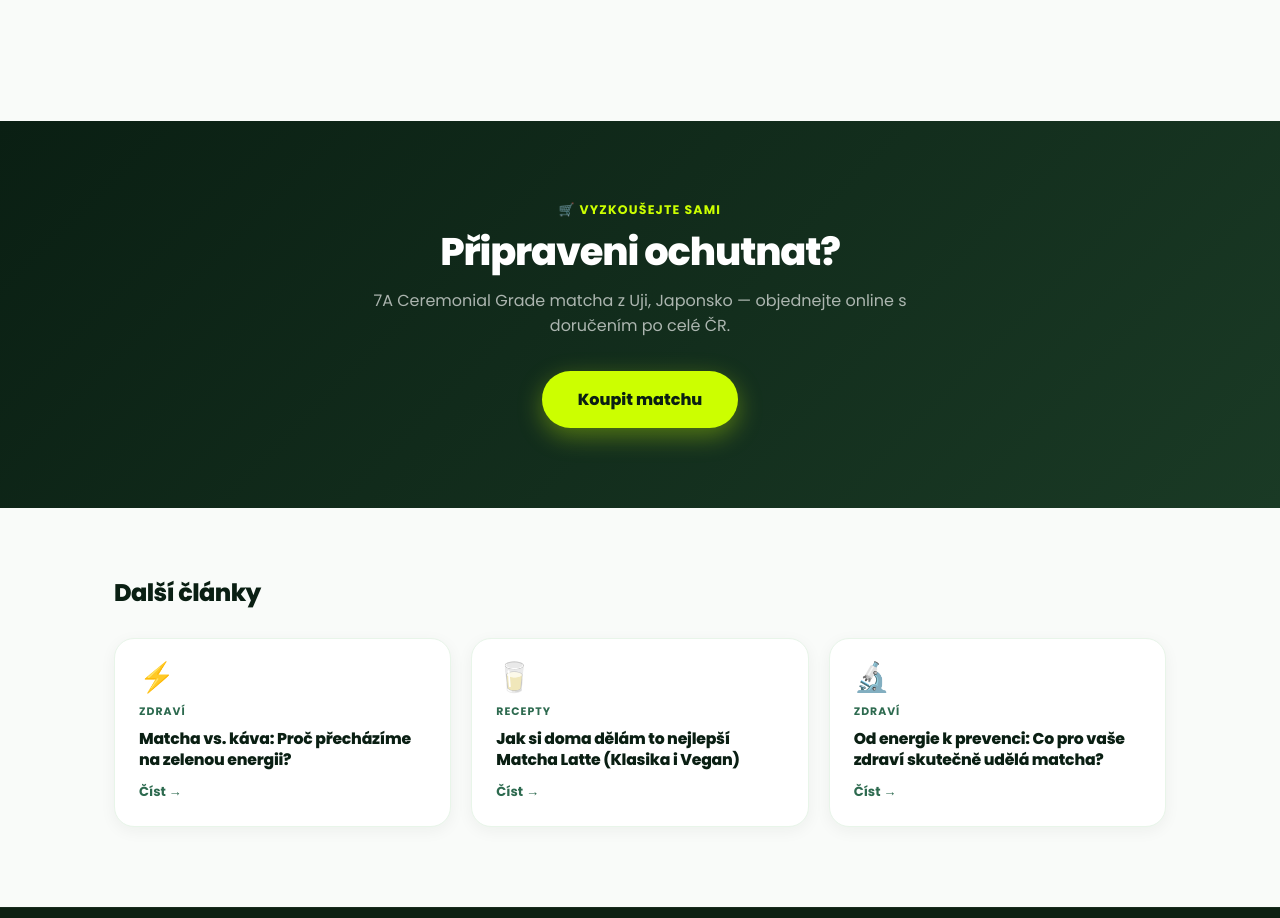
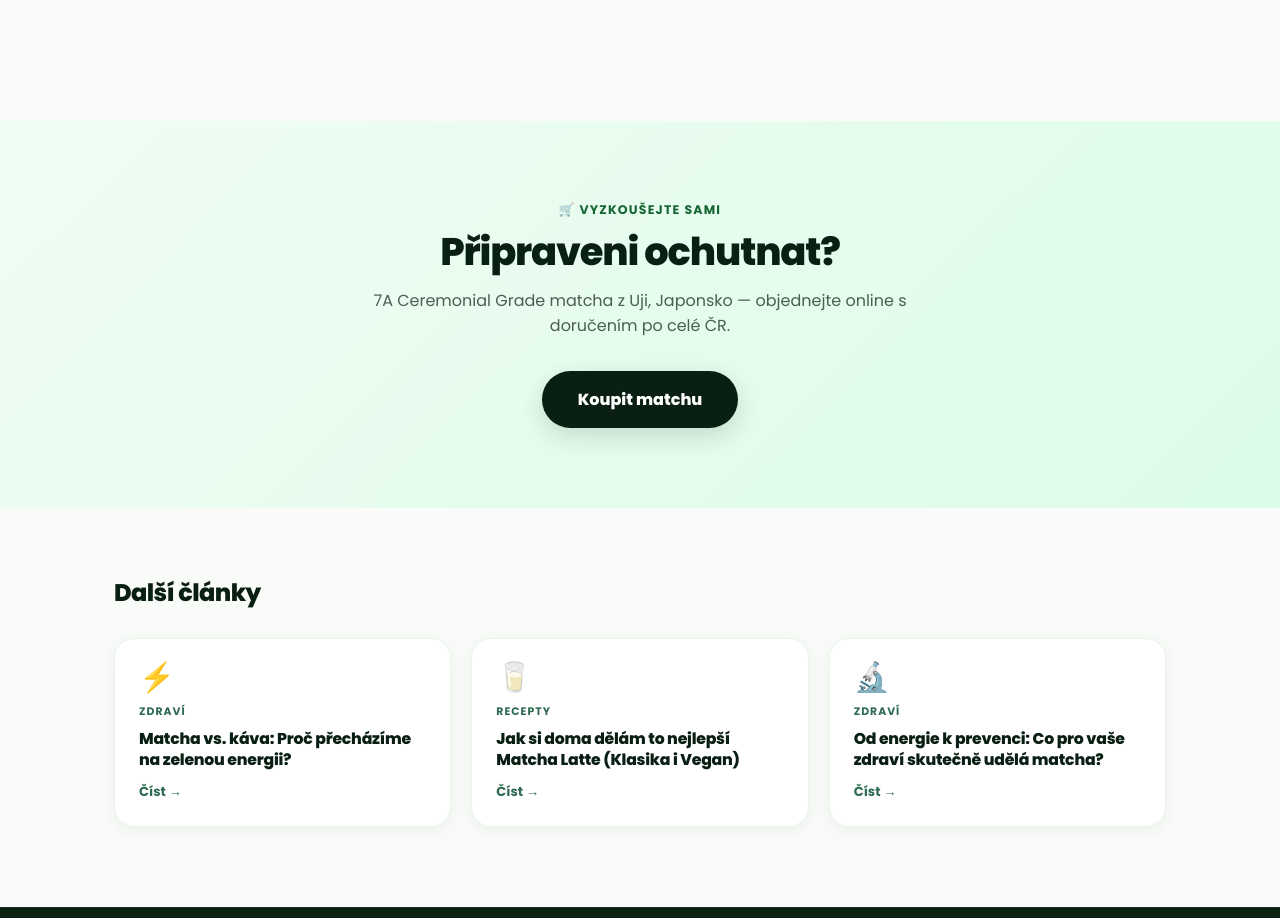
Before and after one commit to dzonas123/matchuji, a Next.js app: page /blog/jak-koupit-matchu-v-cr in a window 1280 px wide. Shown: the part 2560-3478 px from the top of the page. Built offline with nearby package versions, Linux system fonts and the light colour scheme.

Commit message:
style: zmena tmaveho pozadi na svetle v hero sekci a cta banneru na blogu pro lepsi konzistenci s celkovym designem

```diff
--- a/src/app/blog/[slug]/page.module.css
+++ b/src/app/blog/[slug]/page.module.css
@@ -203,7 +203,7 @@
 
 /* CTA Banner */
 .ctaBanner {
-  background: linear-gradient(135deg, #0a1f13, #1a3a25);
+  background: linear-gradient(135deg, #f0fdf4, #dcfce7);
   padding: 80px 24px;
   margin-top: 20px;
 }
@@ -219,20 +219,20 @@
   font-weight: 700;
   letter-spacing: 1.2px;
   text-transform: uppercase;
-  color: #ccff00;
+  color: #166534;
   margin-bottom: 12px;
 }
 
 .ctaTitle {
   font-size: clamp(1.8rem, 4vw, 2.4rem);
   font-weight: 800;
-  color: white;
+  color: #0a1f13;
   letter-spacing: -0.03em;
   margin-bottom: 14px;
 }
 
 .ctaDesc {
-  color: rgba(255, 255, 255, 0.65);
+  color: #4a5e52;
   font-size: 1rem;
   margin-bottom: 32px;
   line-height: 1.6;
@@ -240,21 +240,21 @@
 
 .ctaBtn {
   display: inline-block;
-  background: #ccff00;
-  color: #0a1f13;
+  background: #0a1f13;
+  color: #ffffff;
   font-size: 1rem;
   font-weight: 800;
   padding: 16px 36px;
   border-radius: 100px;
   text-decoration: none;
   transition: background 0.2s, transform 0.15s, box-shadow 0.2s;
-  box-shadow: 0 8px 24px rgba(204, 255, 0, 0.35);
+  box-shadow: 0 8px 24px rgba(10, 31, 19, 0.15);
 }
 
 .ctaBtn:hover {
-  background: #b8e600;
+  background: #1a3a25;
   transform: translateY(-2px);
-  box-shadow: 0 14px 36px rgba(204, 255, 0, 0.5);
+  box-shadow: 0 14px 36px rgba(10, 31, 19, 0.25);
 }
 
 /* Related Posts */
--- a/src/app/blog/page.module.css
+++ b/src/app/blog/page.module.css
@@ -5,7 +5,7 @@
 
 /* Hero */
 .hero {
-  background: linear-gradient(160deg, #0a1f13 0%, #1a3a25 50%, #0f2a1a 100%);
+  background: linear-gradient(160deg, #f8fcf9 0%, #edfcf1 100%);
   padding: 100px 24px 80px;
   text-align: center;
   position: relative;
@@ -16,7 +16,7 @@
   content: "";
   position: absolute;
   inset: 0;
-  background: radial-gradient(ellipse 60% 50% at 50% 100%, rgba(204, 255, 0, 0.12), transparent);
+  background: radial-gradient(ellipse 60% 50% at 50% 100%, rgba(34, 197, 94, 0.1), transparent);
   pointer-events: none;
 }
 
@@ -26,9 +26,9 @@
   font-weight: 700;
   letter-spacing: 1.5px;
   text-transform: uppercase;
-  color: #ccff00;
-  background: rgba(204, 255, 0, 0.12);
-  border: 1px solid rgba(204, 255, 0, 0.25);
+  color: #166534;
+  background: rgba(22, 101, 52, 0.08);
+  border: 1px solid rgba(22, 101, 52, 0.15);
   padding: 6px 16px;
   border-radius: 100px;
   margin-bottom: 24px;
@@ -37,7 +37,7 @@
 .heroTitle {
   font-size: clamp(2rem, 5vw, 3.4rem);
   font-weight: 800;
-  color: #ffffff;
+  color: #0a1f13;
   line-height: 1.15;
   letter-spacing: -0.03em;
   margin-bottom: 20px;
@@ -45,12 +45,12 @@
 
 .heroTitle em {
   font-style: normal;
-  color: #ccff00;
+  color: #15803d;
 }
 
 .heroDesc {
   font-size: 1.05rem;
-  color: rgba(255, 255, 255, 0.65);
+  color: #4a5e52;
   max-width: 540px;
   margin: 0 auto;
   line-height: 1.6;
@@ -186,7 +186,7 @@
 
 /* CTA Banner */
 .ctaBanner {
-  background: linear-gradient(135deg, #0a1f13, #1a3a25);
+  background: linear-gradient(135deg, #f0fdf4, #dcfce7);
   padding: 80px 24px;
 }
 
@@ -201,20 +201,20 @@
   font-weight: 700;
   letter-spacing: 1.2px;
   text-transform: uppercase;
-  color: #ccff00;
+  color: #166534;
   margin-bottom: 12px;
 }
 
 .ctaTitle {
   font-size: clamp(1.8rem, 4vw, 2.6rem);
   font-weight: 800;
-  color: white;
+  color: #0a1f13;
   letter-spacing: -0.03em;
   margin-bottom: 14px;
 }
 
 .ctaDesc {
-  color: rgba(255, 255, 255, 0.65);
+  color: #4a5e52;
   font-size: 1rem;
   margin-bottom: 32px;
   line-height: 1.6;
@@ -222,21 +222,21 @@
 
 .ctaBtn {
   display: inline-block;
-  background: #ccff00;
-  color: #0a1f13;
+  background: #0a1f13;
+  color: #ffffff;
   font-size: 1rem;
   font-weight: 800;
   padding: 16px 36px;
   border-radius: 100px;
   text-decoration: none;
   transition: background 0.2s, transform 0.15s, box-shadow 0.2s;
-  box-shadow: 0 8px 24px rgba(204, 255, 0, 0.35);
+  box-shadow: 0 8px 24px rgba(10, 31, 19, 0.15);
 }
 
 .ctaBtn:hover {
-  background: #b8e600;
+  background: #1a3a25;
   transform: translateY(-2px);
-  box-shadow: 0 14px 36px rgba(204, 255, 0, 0.5);
+  box-shadow: 0 14px 36px rgba(10, 31, 19, 0.25);
 }
 
 @media (max-width: 640px) {
```
